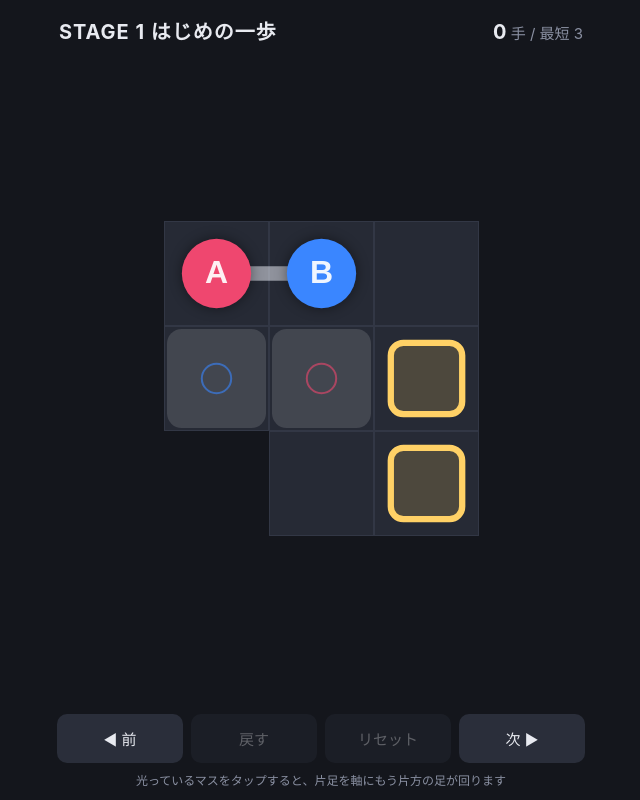
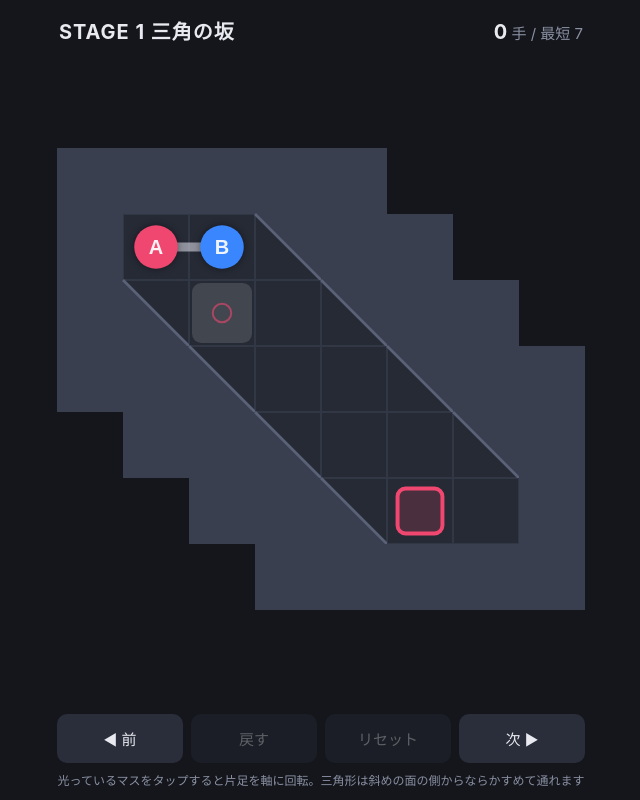
Before and after one commit to xiaobanjiadaizi3-boop/Pivot-Walk, a plain HTML site: page index.html in a window 1280 px wide. Shown: the whole page, without its empty margins (319-959 px from the left). Drawn offline with Linux system fonts and the light colour scheme.

Commit message:
Add triangle terrain, A-only goals and 8 harder stages
- Triangle tiles (r/7/L/J): not standable; a rotating foot can sweep
  past only when the solid corner faces away from the pivot foot
- Goal rule per foot: own goal (R/U) > shared goal (G) > anywhere,
  so a lone R means only foot A has to reach it
- Solver also counts distinct shortest routes (detours around the same
  2x2 block count as one) and warns when a stage has more than one
- Replace sample stages with 8 narrow, triangle-based stages (7-23 moves),
  each verified to have a single shortest route

Co-Authored-By: Claude Opus 5.5 <noreply@anthropic.com>
Claude-Session: https://claude.ai/code/session_01VzAioebaKa7t5SsjYjLWJu

```diff
--- a/index.html
+++ b/index.html
@@ -77,7 +77,7 @@
     <button id="btnReset">リセット</button>
     <button id="btnNext">次 ▶</button>
   </div>
-  <div class="legend">光っているマスをタップすると、片足を軸にもう片方の足が回ります</div>
+  <div class="legend">光っているマスをタップすると片足を軸に回転。三角形は斜めの面の側からならかすめて通れます</div>
 </div>
 
 <script>
@@ -97,18 +97,37 @@ const CONFIG = {
  * マスの種類（タイル定義）
  *   standable : 足を乗せられるか
  *   passable  : 回転中に足が通過できるか（斜めのマス C の判定に使う）
+ *               true / false、または関数 (dx, dy) => boolean
+ *               (dx, dy) は「軸の足 → 通過マス C」の向き（各成分 ±1）
  *   goalFor   : そのマスをゴールとして使える足（'A' / 'B'）
  *   onEnter   : 足が乗ったときの効果（今後の拡張用。崩れる床・スイッチ・塗りなど）
  *   draw      : 描画方法のキー
  * 新しいギミックはここにエントリを足し、必要なら onEnter や
  * Game 側のフックを使って実装する。
  * ========================================================= */
+
+/**
+ * 三角形の地形。マスの対角線で半分が埋まっている（solid = 埋まっている角の向き）。
+ * 足は乗れない。回転中の足は「軸の足に近い側の角」をかすめて通るので、
+ * 埋まっている角が軸の足と反対側を向いているときだけ通過できる。
+ */
+function triangleTile(char, sx, sy) {
+  return {
+    char, standable: false, goalFor: [], draw: 'triangle', solid: { x: sx, y: sy },
+    passable: (dx, dy) => dx === sx && dy === sy,
+  };
+}
+
 const TILE_TYPES = {
   wall:  { char: '#', standable: false, passable: false, goalFor: [],         draw: 'wall' },
   floor: { char: '.', standable: true,  passable: true,  goalFor: [],         draw: 'floor' },
   goal:  { char: 'G', standable: true,  passable: true,  goalFor: ['A', 'B'], draw: 'goal' },
   goalA: { char: 'R', standable: true,  passable: true,  goalFor: ['A'],      draw: 'goalA' },
   goalB: { char: 'U', standable: true,  passable: true,  goalFor: ['B'],      draw: 'goalB' },
+  triTL: triangleTile('r', -1, -1), // ◤ 左上が埋まっている
+  triTR: triangleTile('7',  1, -1), // ◥ 右上が埋まっている
+  triBL: triangleTile('L', -1,  1), // ◣ 左下が埋まっている
+  triBR: triangleTile('J',  1,  1), // ◢ 右下が埋まっている
   // 例: 将来の拡張
   // crumble: { char: 'C', standable: true, passable: true, goalFor: [], draw: 'crumble',
   //            onEnter(game, x, y) { /* 足が離れたら wall に変える等 */ } },
@@ -122,64 +141,121 @@ CHAR_TO_TILE['B'] = 'floor'; // 足Bの初期位置は床扱い
 
 /* =========================================================
  * ステージデータ
- *   #: 壁  .: 床  A/B: 足の初期位置  G: ゴール（どちらの足でも可）
- *   R: 足A専用ゴール  U: 足B専用ゴール
- * どのステージも最短手順が1通りしかないことをソルバーで確認済み。
+ *   #: 壁  .: 床  A/B: 足の初期位置
+ *   G: ゴール（どちらの足でも可。G があるときは両足とも G に乗る）
+ *   R: 足A専用ゴール（R だけのステージなら「足Aが R に乗ればクリア」）
+ *   U: 足B専用ゴール
+ *   三角形（足は乗れない。埋まっている角の向きで通過の可否が変わる）
+ *     r: ◤ 左上   7: ◥ 右上   L: ◣ 左下   J: ◢ 右下
+ * どのステージも最短ルートが1通りしかないことをソルバーで確認済み
+ * （同じ2×2の中を右回り／左回りするだけの違いは同じルートとみなす）。
  * ========================================================= */
 const STAGES = [
-  { name: 'はじめの一歩', map: [
-    '#####',
-    '#AB.#',
-    '#..G#',
-    '##.G#',
-    '#####',
+  { name: '三角の坂', map: [
+    '########',
+    '#AB7####',
+    '#L..7###',
+    '##L..7##',
+    '###L..7#',
+    '####LR.#',
+    '########',
   ]},
-  { name: '階段', map: [
-    '#######',
-    '#AB.###',
-    '#....##',
-    '##..GG#',
-    '###...#',
-    '#######',
+  { name: '小部屋', map: [
+    '########',
+    '####..##',
+    '####..7#',
+    '###r..R#',
+    '##r....#',
+    '#r....J#',
+    '#.....##',
+    '#L..7###',
+    '#AB...##',
+    '#L....##',
+    '########',
   ]},
-  { name: 'くの字', map: [
-    '###########',
-    '#AB.#######',
-    '#....######',
-    '##....#####',
-    '###....####',
-    '####..G.###',
-    '###...G####',
-    '##....#####',
-    '#....######',
-    '#...#######',
-    '###########',
+  { name: '回り道', map: [
+    '#########',
+    '#####r.R#',
+    '#r.7r...#',
+    '#......J#',
+    '#....J###',
+    '#r..J####',
+    '#...#####',
+    '#..7#####',
+    '#LAB#####',
+    '##.J#####',
+    '#########',
   ]},
-  { name: '赤と青', map: [
-    '##########',
-    '#A..######',
-    '#B..######',
-    '#.....####',
-    '#......###',
-    '##.....###',
-    '###......#',
-    '#####..R.#',
-    '######.U.#',
-    '##########',
+  { name: '長い下り坂', map: [
+    '#########',
+    '#A7######',
+    '#B.7#####',
+    '#...7####',
+    '##L...###',
+    '###...7##',
+    '####L...#',
+    '#####L..#',
+    '#####r..#',
+    '####r...#',
+    '####GGJ##',
+    '#########',
   ]},
-  { name: '長い坂道', map: [
-    '##########',
-    '#G..#...##',
-    '#G......##',
-    '#......###',
-    '##....####',
-    '###....###',
-    '####.....#',
-    '####.....#',
-    '######..A#',
-    '#######.B#',
-    '#######..#',
-    '##########',
+  { name: '広場の先', map: [
+    '#########',
+    '####.R###',
+    '##.7..7##',
+    '#r.....##',
+    '#.....J##',
+    '#L...7###',
+    '###L...##',
+    '####L..7#',
+    '#####...#',
+    '#####r..#',
+    '#####.AB#',
+    '#####L.J#',
+    '#########',
+  ]},
+  { name: '近くて遠い', map: [
+    '#########',
+    '####r.###',
+    '###r..7##',
+    '##r....7#',
+    '#r...L..#',
+    '#...Rr..#',
+    '#L..r..J#',
+    '###r..J##',
+    '##r..J###',
+    '##A.J####',
+    '##BJ#####',
+    '#########',
+  ]},
+  { name: '折り返し', map: [
+    '#########',
+    '###...7##',
+    '##r....7#',
+    '#rABJL..#',
+    '#...#r..#',
+    '#.J#r..J#',
+    '###r..J##',
+    '##r..J###',
+    '#r..J####',
+    '#...#####',
+    '#RJ######',
+    '#########',
+  ]},
+  { name: 'すぐ隣のゴール', map: [
+    '#########',
+    '#####rAB#',
+    '####r..J#',
+    '###r..J##',
+    '##...J###',
+    '#r..J#rG#',
+    '#..J#r.G#',
+    '#..7r..J#',
+    '#L....J##',
+    '##L...###',
+    '###L.J###',
+    '#########',
   ]},
 ];
 
@@ -206,7 +282,14 @@ function parseStage(stage) {
   }
   if (!a || !b) throw new Error('A と B の初期位置が必要です');
   if (Math.abs(a.x - b.x) + Math.abs(a.y - b.y) !== 1) throw new Error('A と B は隣接している必要があります');
-  return { w, h, tiles, start: { a, b } };
+  const goals = { A: { own: false, shared: false }, B: { own: false, shared: false } };
+  for (const line of tiles) for (const key of line) {
+    const gf = TILE_TYPES[key].goalFor;
+    if (gf.length === 2) goals.A.shared = goals.B.shared = true;
+    else if (gf.length === 1) goals[gf[0]].own = true;
+  }
+  if (!goals.A.own && !goals.A.shared && !goals.B.own && !goals.B.shared) throw new Error('ゴールがありません');
+  return { w, h, tiles, start: { a, b }, goals };
 }
 
 /* =========================================================
@@ -217,7 +300,12 @@ function tileAt(level, x, y) {
   return TILE_TYPES[level.tiles[y][x]];
 }
 function canStand(level, x, y) { const t = tileAt(level, x, y); return !!t && t.standable; }
-function canPass(level, x, y)  { const t = tileAt(level, x, y); return !!t && t.passable; }
+// (dx, dy): 軸の足から見た通過マスの向き。三角形は向きによって通れる／通れないが変わる
+function canPass(level, x, y, dx, dy) {
+  const t = tileAt(level, x, y);
+  if (!t) return false;
+  return typeof t.passable === 'function' ? t.passable(dx, dy) : t.passable;
+}
 
 /**
  * 1手で可能な移動を列挙する。
@@ -239,7 +327,7 @@ function getMoves(level, state) {
       const to = { x: p.x + nx, y: p.y + ny };
       if (!canStand(level, to.x, to.y)) continue;
       const pass = { x: m.x + to.x - p.x, y: m.y + to.y - p.y };
-      if (CONFIG.CHECK_DIAGONAL_PASS && !canPass(level, pass.x, pass.y)) continue;
+      if (CONFIG.CHECK_DIAGONAL_PASS && !canPass(level, pass.x, pass.y, pass.x - p.x, pass.y - p.y)) continue;
       const key = to.x + ',' + to.y;
       if (seen.has(key)) continue;
       seen.add(key);
@@ -260,53 +348,91 @@ function applyMove(state, move) {
  * （例: 全マス塗りつぶしなら level.goalType を見て分岐）。
  */
 function isGoal(level, state) {
-  const ta = tileAt(level, state.a.x, state.a.y);
-  const tb = tileAt(level, state.b.x, state.b.y);
-  return ta.goalFor.includes('A') && tb.goalFor.includes('B');
+  return footOk(level, 'A', state.a) && footOk(level, 'B', state.b);
+}
+// 足ごとのゴール条件:
+//   専用ゴール（A なら R、B なら U）があればそこに乗る
+//   なければ共通ゴール G があれば G に乗る
+//   どちらもなければ、その足はどこにいてもよい
+function footOk(level, foot, pos) {
+  const t = tileAt(level, pos.x, pos.y);
+  const g = level.goals[foot];
+  if (g.own) return t.goalFor.length === 1 && t.goalFor[0] === foot;
+  if (g.shared) return t.goalFor.length === 2;
+  return true;
 }
 
 /* =========================================================
  * 検証用ソルバー（幅優先探索）
  * 状態 = (足Aの位置, 足Bの位置)
- * 戻り値: { moves: 最短手数 or -1, count: 最短手順の数, path: [move...] }
+ * 戻り値: {
+ *   moves : 最短手数（解けなければ -1）
+ *   count : 最短手順の数
+ *   routes: 最短ルートの数（同じ2×2の中を右回り／左回りするだけの違いは同じとみなす）
+ *   path  : 最短手順の一例 [move...]
+ * }
  * ========================================================= */
 function stateKey(s) { return s.a.x + ',' + s.a.y + '|' + s.b.x + ',' + s.b.y; }
 
-function solve(level) {
+function solve(level, routeLimit = 5000) {
   const start = level.start;
   const startKey = stateKey(start);
-  const info = new Map([[startKey, { dist: 0, count: 1, prev: null, move: null, state: start }]]);
+  const info = new Map([[startKey, { dist: 0, count: 1, preds: [], move: null, state: start }]]);
   let frontier = [start];
-  let found = null, foundCount = 0;
-  while (frontier.length && !found) {
+  const goals = [];
+  while (frontier.length && !goals.length) {
     const next = [];
     for (const s of frontier) {
       const k = stateKey(s);
       const cur = info.get(k);
-      if (isGoal(level, s)) {
-        foundCount += cur.count;
-        if (!found) found = k;
-        continue;
-      }
+      if (isGoal(level, s)) { goals.push(k); continue; }
       for (const mv of getMoves(level, s)) {
         const ns = applyMove(s, mv);
         const nk = stateKey(ns);
         const ex = info.get(nk);
         if (!ex) {
-          info.set(nk, { dist: cur.dist + 1, count: cur.count, prev: k, move: mv, state: ns });
+          info.set(nk, { dist: cur.dist + 1, count: cur.count, preds: [k], move: mv, state: ns });
           next.push(ns);
         } else if (ex.dist === cur.dist + 1) {
           ex.count += cur.count;
+          ex.preds.push(k);
         }
       }
     }
-    if (found) break;
     frontier = next;
   }
-  if (!found) return { moves: -1, count: 0, path: [] };
+  if (!goals.length) return { moves: -1, count: 0, routes: 0, path: [] };
+
   const path = [];
-  for (let k = found; info.get(k).prev; k = info.get(k).prev) path.unshift(info.get(k).move);
-  return { moves: info.get(found).dist, count: foundCount, path };
+  for (let k = goals[0]; info.get(k).preds.length; k = info.get(k).preds[0]) path.unshift(info.get(k).move);
+  const count = goals.reduce((n, k) => n + info.get(k).count, 0);
+
+  // ルート数: 最短手順を列挙し、「2手で同じ2×2の向かい合う辺へ移る」途中の状態を同一視して数える
+  const cellsOf = k => { const s = info.get(k).state; return [s.a, s.b]; };
+  const isDetour = (k1, k3) => {
+    const c = [...cellsOf(k1), ...cellsOf(k3)];
+    if (new Set(c.map(p => p.x + ',' + p.y)).size !== 4) return false;
+    const xs = c.map(p => p.x), ys = c.map(p => p.y);
+    return Math.max(...xs) - Math.min(...xs) === 1 && Math.max(...ys) - Math.min(...ys) === 1;
+  };
+  const sigs = new Set();
+  let enumerated = 0;
+  const stack = [];
+  const walk = k => {
+    if (enumerated > routeLimit) return;
+    stack.push(k);
+    if (k === startKey) {
+      enumerated++;
+      const p = stack.slice().reverse();
+      sigs.add(p.map((v, i) => (i > 0 && i < p.length - 1 && isDetour(p[i - 1], p[i + 1])) ? '*' : v).join(' '));
+    } else {
+      for (const pk of info.get(k).preds) walk(pk);
+    }
+    stack.pop();
+  };
+  for (const g of goals) walk(g);
+  const routes = enumerated > routeLimit ? Infinity : sigs.size;
+  return { moves: info.get(goals[0]).dist, count, routes, path };
 }
 
 function verifyAllStages() {
@@ -323,7 +449,8 @@ function verifyAllStages() {
     if (r.moves < 0) {
       console.warn(`ステージ${i + 1}: 解けません！`);
     } else {
-      console.log(`ステージ${i + 1}: 最短${r.moves}手` + (r.count > 1 ? `（最短手順が${r.count}通りあります）` : ''));
+      console.log(`ステージ${i + 1}: 最短${r.moves}手`);
+      if (r.routes > 1) console.warn(`ステージ${i + 1}: 最短ルートが${r.routes === Infinity ? '多数' : r.routes + '通り'}あります`);
     }
     results.push(r);
   });
@@ -343,6 +470,8 @@ const COLORS = {
   floor: '#262a35',
   floorLine: '#323745',
   wall: '#14161c',
+  block: '#3a3f50',
+  slopeEdge: '#5b6278',
   goal: '#ffd166',
   footA: '#ef476f',
   footB: '#3a86ff',
@@ -459,15 +588,49 @@ function roundRect(x, y, w, h, r) {
   ctx.closePath();
 }
 
-function drawTile(kind, x, y) {
+function isOpenCell(x, y) {
+  const t = tileAt(game.level, x, y);
+  return !!t && t.draw !== 'wall';
+}
+
+function drawTile(tile, x, y) {
+  const kind = tile.draw;
   const c = game.layout.cell;
   const px = x * c, py = y * c;
-  if (kind === 'wall') return;
+  if (kind === 'wall') {
+    // 床に接している壁だけブロックとして描く
+    let near = false;
+    for (let dy = -1; dy <= 1; dy++) for (let dx = -1; dx <= 1; dx++) if (isOpenCell(x + dx, y + dy)) near = true;
+    if (near) {
+      ctx.fillStyle = COLORS.block;
+      ctx.fillRect(px, py, c, c);
+    }
+    return;
+  }
   ctx.fillStyle = COLORS.floor;
   ctx.fillRect(px, py, c, c);
   ctx.strokeStyle = COLORS.floorLine;
   ctx.lineWidth = 1;
   ctx.strokeRect(px + 0.5, py + 0.5, c - 1, c - 1);
+  if (kind === 'triangle') {
+    // 埋まっている角を頂点とする直角三角形
+    const sx = tile.solid.x, sy = tile.solid.y;
+    const cx = sx > 0 ? px + c : px, cy = sy > 0 ? py + c : py;
+    ctx.fillStyle = COLORS.block;
+    ctx.beginPath();
+    ctx.moveTo(cx, cy);
+    ctx.lineTo(sx > 0 ? px : px + c, cy);
+    ctx.lineTo(cx, sy > 0 ? py : py + c);
+    ctx.closePath();
+    ctx.fill();
+    ctx.strokeStyle = COLORS.slopeEdge;
+    ctx.lineWidth = Math.max(1.5, c * 0.04);
+    ctx.beginPath();
+    ctx.moveTo(sx > 0 ? px : px + c, cy);
+    ctx.lineTo(cx, sy > 0 ? py : py + c);
+    ctx.stroke();
+    return;
+  }
   const m = c * 0.16;
   if (kind === 'goal' || kind === 'goalA' || kind === 'goalB') {
     const col = kind === 'goal' ? COLORS.goal : kind === 'goalA' ? COLORS.footA : COLORS.footB;
@@ -510,7 +673,7 @@ function draw(now) {
 
   for (let y = 0; y < level.h; y++)
     for (let x = 0; x < level.w; x++)
-      drawTile(TILE_TYPES[level.tiles[y][x]].draw, x, y);
+      drawTile(TILE_TYPES[level.tiles[y][x]], x, y);
 
   // 足の位置（アニメーション中は動く足を弧に沿って補間）
   let posA = cellCenter(game.state.a.x, game.state.a.y);
```
